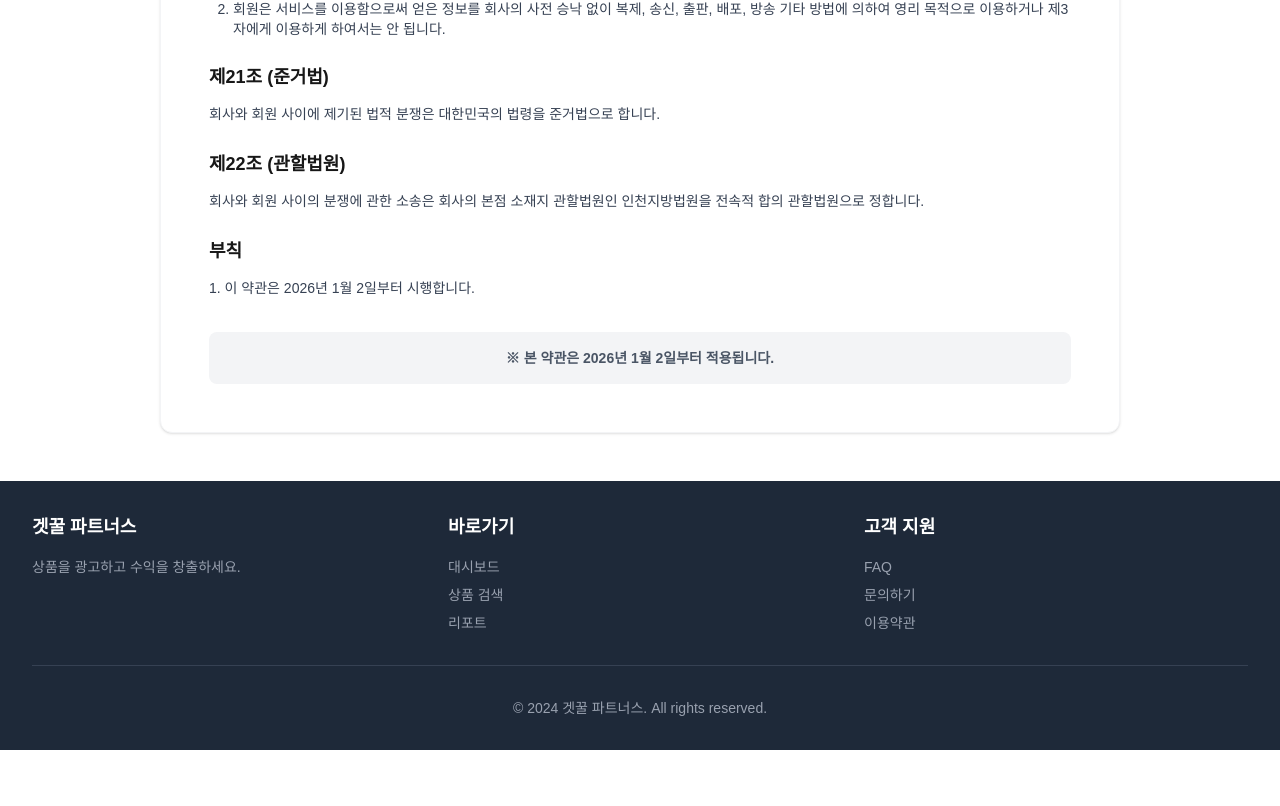
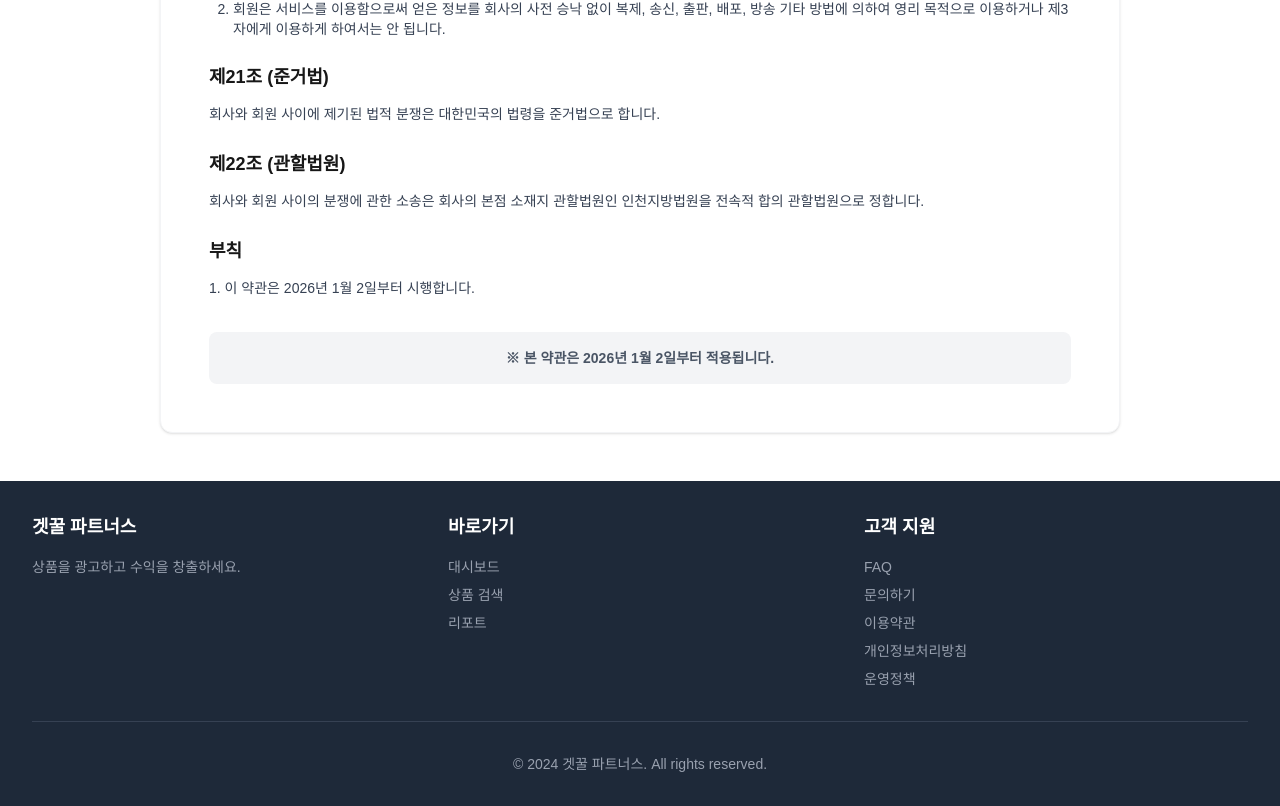
Before and after one commit to jgdglobal001/getkkul-partners, a Next.js app: page /policies in a window 1280 px wide. Shown: the part 5156-5962 px from the top of the page. Before the commit the page ends 5906 px from the top, so only its background shows below. Built offline with nearby package versions, Linux system fonts and the light colour scheme; no server answers.

Commit message:
푸터 최하단 약관 버튼 정상화

```diff
--- a/app/page.tsx
+++ b/app/page.tsx
@@ -374,11 +374,11 @@ export default function Home() {
           </div>
           <div className="border-t border-gray-800 pt-8">
             <div className="mb-6 text-gray-400 text-sm space-x-4 text-center">
-              <a href="#" className="hover:text-white">이용약관</a>
+              <a href="/policies?tab=service" className="hover:text-white">이용약관</a>
               <span>|</span>
-              <a href="#" className="hover:text-white">개인정보처리방침</a>
+              <a href="/policies?tab=privacy" className="hover:text-white">개인정보처리방침</a>
               <span>|</span>
-              <a href="#" className="hover:text-white">이용정책</a>
+              <a href="/policies?tab=operating" className="hover:text-white">이용정책</a>
             </div>
             <div className="text-center text-gray-400 text-sm">
               <p>&copy; 2025 겟꿀 파트너스. All rights reserved.</p>
--- a/src/components/common/Footer.tsx
+++ b/src/components/common/Footer.tsx
@@ -33,7 +33,6 @@ export default function Footer() {
             </ul>
           </div>
 
-          {/* 고객 지원 */}
           <div>
             <h3 className="text-lg font-bold mb-4">고객 지원</h3>
             <ul className="space-y-2 text-sm">
@@ -48,8 +47,18 @@ export default function Footer() {
                 </a>
               </li>
               <li>
-                <a href="#" className="text-gray-400 hover:text-white transition">
+                <a href="/policies?tab=service" className="text-gray-400 hover:text-white transition">
                   이용약관
+                </a>
+              </li>
+              <li>
+                <a href="/policies?tab=privacy" className="text-gray-400 hover:text-white transition">
+                  개인정보처리방침
+                </a>
+              </li>
+              <li>
+                <a href="/policies?tab=operating" className="text-gray-400 hover:text-white transition">
+                  운영정책
                 </a>
               </li>
             </ul>
```
